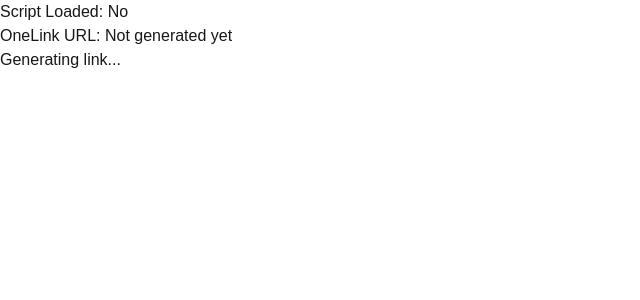
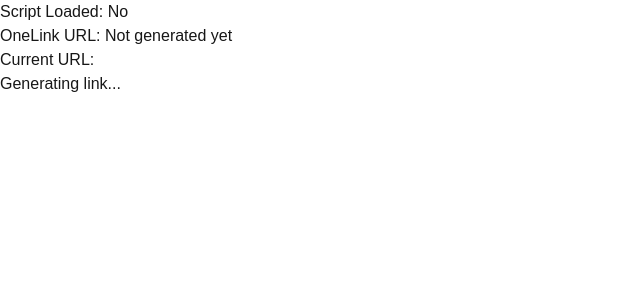
Before and after one commit to peAppsynth/poc-appsflyer-next, a Next.js app: page / in a window 1280 px wide. Shown: the top 300 px of the page, without its empty margins (0-640 px from the left). Built offline with nearby package versions, Linux system fonts and the light colour scheme.

Commit message:
chore: track current url

```diff
--- a/src/app/page.tsx
+++ b/src/app/page.tsx
@@ -22,6 +22,7 @@ declare global {
 }
 
 export default function Home() {
+  const [currentURL, setCurrentURL] = useState("");
   const [oneLinkURL, setOneLinkURL] = useState("");
   const [isScriptLoaded, setIsScriptLoaded] = useState(false);
 
@@ -30,9 +31,7 @@ export default function Home() {
       console.log("Initializing Smart Script...");
       if (window.AF_SMART_SCRIPT) {
         try {
-          const currentURL = window.location.href;
-          console.log("Current URL:", currentURL);
-
+          setCurrentURL(window.location.href);
           const oneLinkURL = "https://pocwebtoapp.onelink.me/gQ1s";
           const webReferrer = "af_sub3";
           const mediaSource = { keys: ["utm_source"], defaultValue: "none" };
@@ -110,6 +109,7 @@ export default function Home() {
       <div className="mt-4">
         <p>Script Loaded: {isScriptLoaded ? "Yes" : "No"}</p>
         <p>OneLink URL: {oneLinkURL || "Not generated yet"}</p>
+        <p>Current URL: {currentURL}</p>
       </div>
 
       {oneLinkURL ? (
```
